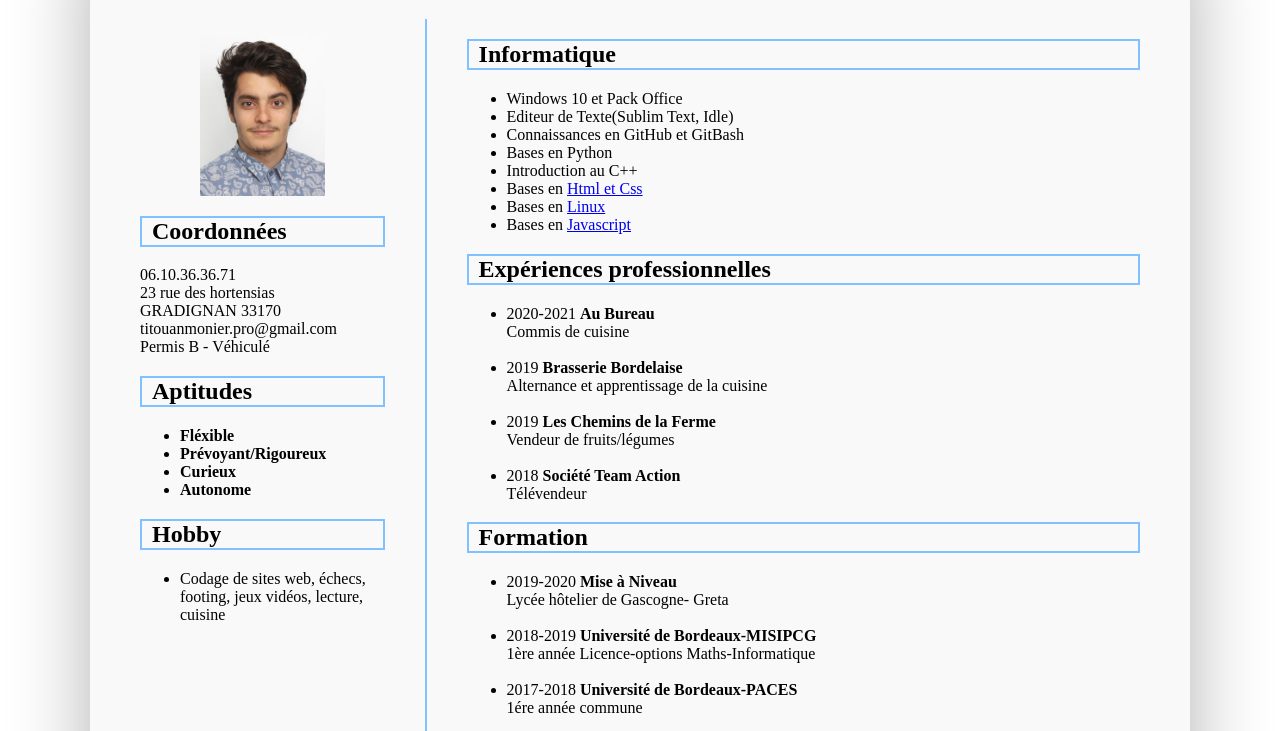
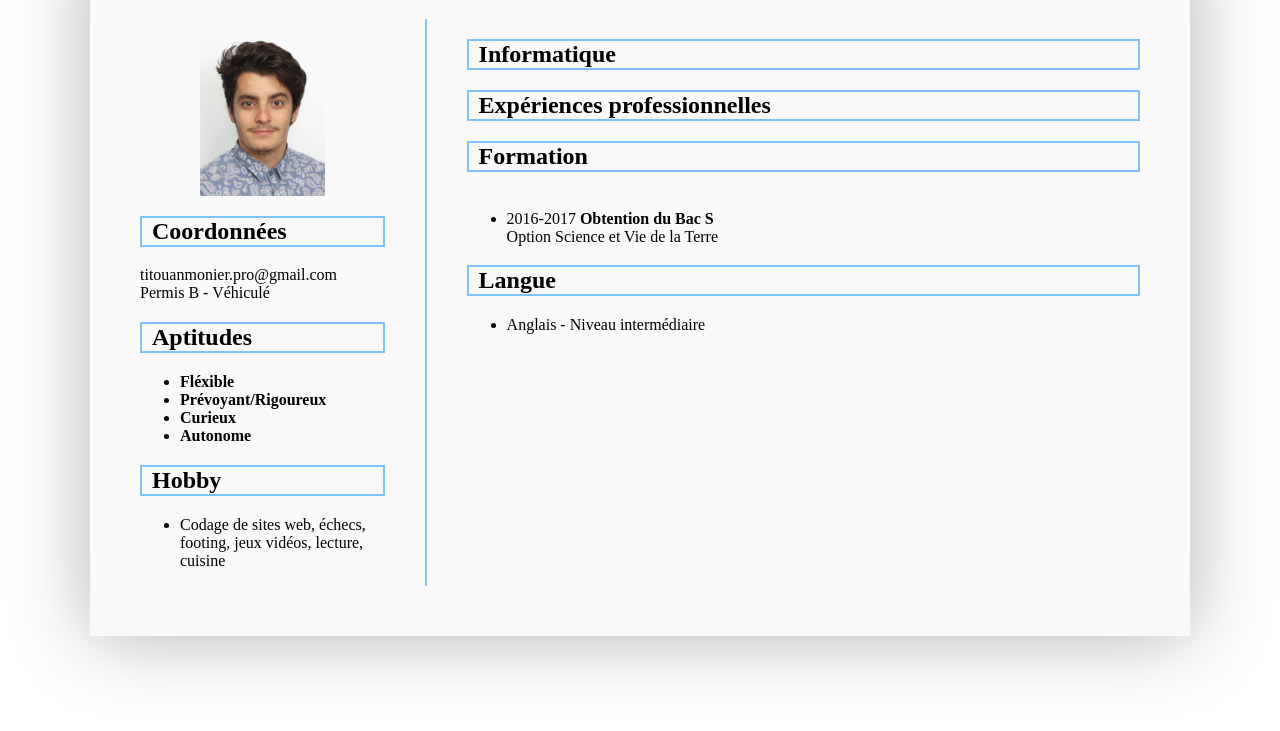
Before and after one commit to Titouan-Monier/CV, a plain HTML site: page index.html in a window 1280 px wide. Shown: the part 69-800 px from the top of the page. Drawn offline with Linux system fonts and the light colour scheme.

Commit message:
delete datas

```diff
--- a/index.html
+++ b/index.html
@@ -17,9 +17,6 @@
 						</a>
 					</p>
 					<h2> Coordonnées </h2>
-					<p> 06.10.36.36.71 <br/>
-						23 rue des hortensias <br/>
-						GRADIGNAN 33170 <br/>
 						titouanmonier.pro@gmail.com <br/>
 						Permis B - Véhiculé
 					</p>
@@ -57,54 +54,13 @@
 					<h2> Informatique </h2>
 					<p>
 						<ul>
-							<li>
-								Windows 10 et Pack Office
-							</li>
-							<li>
-								Editeur de Texte(Sublim Text, Idle)
-							</li>
-							<li>
-								Connaissances en GitHub et GitBash
-							</li>
-							<li>
-								 Bases en Python
-							</li>
-							<li>
-							 Introduction au C++
-							</li>
-							<li>
-							 Bases en  <a href="https://openclassrooms.com/fr/courses/1603881-apprenez-a-creer-votre-site-web-avec-html5-et-css3/1604192-decouvrez-le-fonctionnement-des-sites-web"> Html et Css </a>
-							</li>
-							 <li>
-							  Bases en <a href="https://openclassrooms.com/fr/courses/43538-reprenez-le-controle-a-laide-de-linux/36681-mais-cest-quoi-linux"> Linux </a>
-							</li>
-							<li>
-								Bases en <a href="https://openclassrooms.com/fr/courses/6175841-apprenez-a-programmer-avec-javascript/6278392-declarez-des-variables-et-modifiez-leurs-valeurs"> Javascript </a>
-							</li>
+
 						</ul>
 					</p>
 					<h2> Expériences professionnelles </h2>
 					<p>
 						<ul>
-							<li>
-								2020-2021 <strong> Au Bureau </strong> <br/>
-								Commis de cuisine<br/>
-							</li>
-							<br/>
-							<li>
-								2019 <strong> Brasserie Bordelaise </strong><br/>
-								Alternance et apprentissage de la cuisine<br/>
-							</li>
-							<br/>
-							<li>
-								2019<strong> Les Chemins de la Ferme </strong><br/>
-								Vendeur de fruits/légumes<br/>
-							<br/>
-							</li>
-							<li>
-								2018 <strong> Société Team Action </strong><br/>
-								Télévendeur<br/>
-							</li>
+
 						</ul>
 					</p>
 
@@ -112,20 +68,7 @@
 					<h2>Formation </h2>
 					<p>
 						<ul>
-							<li>
-								2019-2020 <strong> Mise à Niveau </strong> <br/>
-								Lycée hôtelier de Gascogne- Greta<br/>
-							</li>
-							<br/>
-							<li>
-								2018-2019 <strong>Université de Bordeaux-MISIPCG </strong><br/>
-								1ère année Licence-options Maths-Informatique<br/>
-							</li>
-							<br/>
-							<li>
-								2017-2018 <strong>Université de Bordeaux-PACES </strong><br/>
-								1ére année commune<br/>
-							</li>
+
 							<br/>
 							<li>
 								2016-2017 <strong>Obtention du Bac S</strong><br/>
```
